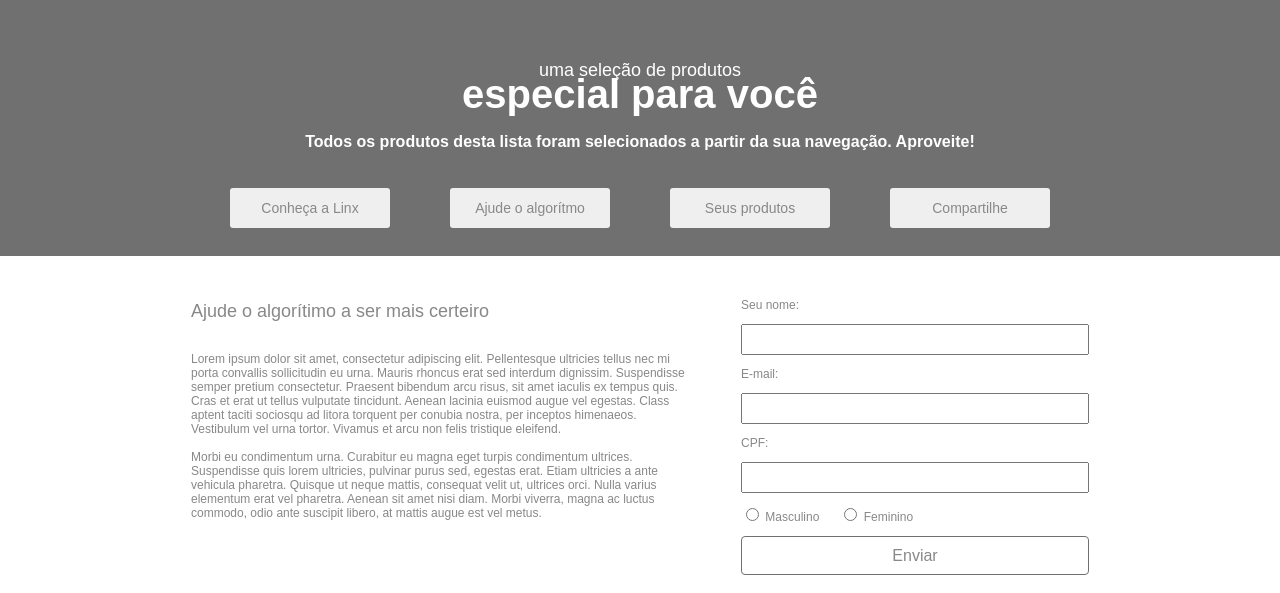
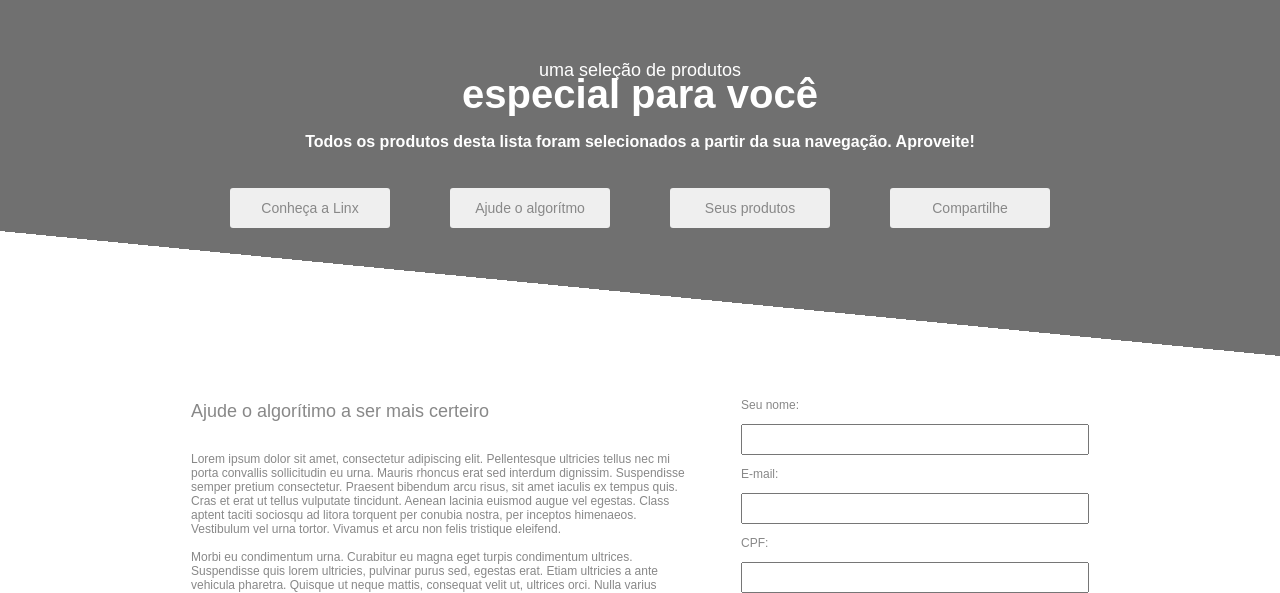
Before and after one commit to PedroQuintella/prova-labprogint, a Flask app: page / in a window 1280 px wide. Shown: the top 593 px of the page. Run offline with Flask 2, Linux system fonts and the light colour scheme.

Commit message:
Feat: Feita a estilização do Header e do Footer
Foi feita a estilização do background do Header e do Footer da página index.html.

```diff
--- a/application/view/static/css/style.css
+++ b/application/view/static/css/style.css
@@ -11,6 +11,7 @@ body header {
     grid-template-rows: 9vh 5vh 7vh 11vh;
     text-align: center;
     color: white;
+    padding-bottom: 100px;
 }
 
 #tituloPequenoHeader {
@@ -46,6 +47,20 @@ body header {
     color: #888888;
     font-family: Arial, Helvetica, sans-serif;
     font-size: 14px;
+}
+
+.separator{
+    height: 125px;
+    margin-top:calc(125px * -1);
+    background-image: linear-gradient(to bottom left,
+    transparent, transparent 50%, white 50%, white);
+}
+
+.separator-footer{
+    height: 125px;
+    margin-top:calc(230px * -1);
+    background-image: linear-gradient(to top left,
+    transparent, transparent 50%, white 50%, white);
 }
 
 #sectionConteudo {
--- a/application/view/templates/index.html
+++ b/application/view/templates/index.html
@@ -18,6 +18,7 @@
         <button id="botoesHeader">Compartilhe</button>
         </div>
     </header>
+    <div class="separator"></div>
     <section id="sectionConteudo">
         <div id="divTexto">
             <h1 id="tituloDivTexto">Ajude o algorítimo a ser mais certeiro</h1>
@@ -98,5 +99,6 @@
         <p>Linx Impulse</p>
         <p>2019</p>
     </footer>
+    <div class="separator-footer"></div>
 </body>
 </html>
```
Also changed, not shown: README.md.
